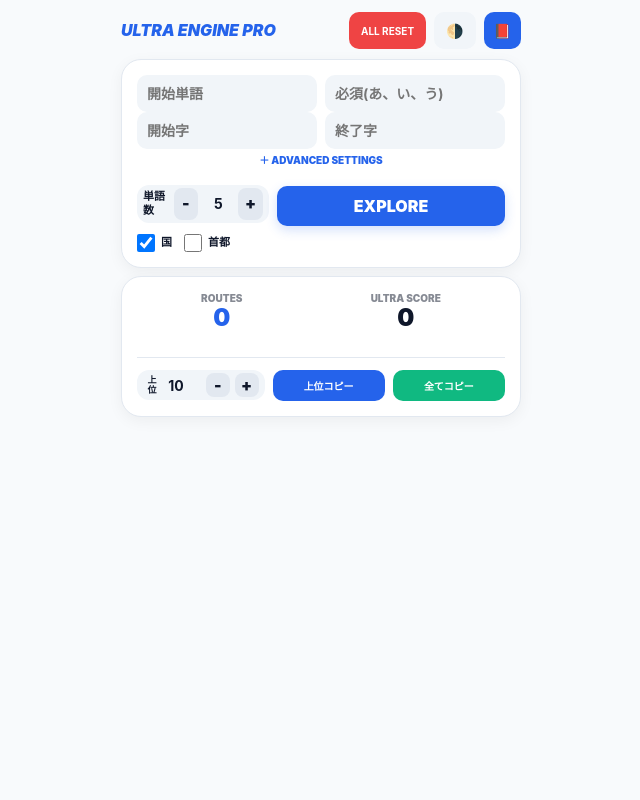
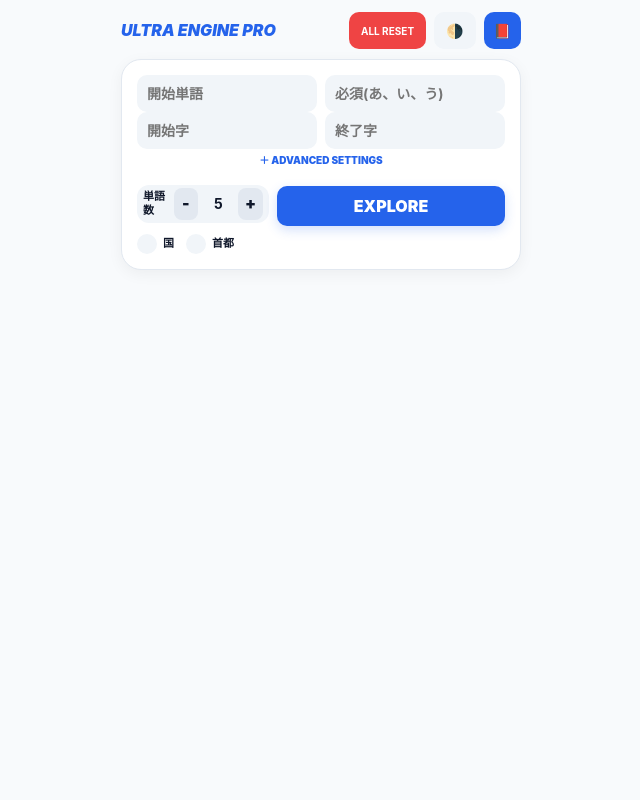
Before and after one commit to xjrstjrwvg-commits/Aleksandrovsk-Sakhalinsky, a Flask app: page / in a window 1280 px wide. Shown: the whole page, without its empty margins (319-959 px from the left). Run offline with Flask 3, Linux system fonts and the light colour scheme.

Commit message:
Update index.html

```diff
--- a/templates/index.html
+++ b/templates/index.html
@@ -5,19 +5,20 @@
     <meta name="viewport" content="width=device-width, initial-scale=1.0, maximum-scale=1.0, user-scalable=no, viewport-fit=cover">
     <title>極・ULTRA ENGINE Pro</title>
     <style>
+        /* 基本スタイル - これが読み込まれないと白背景になります */
         :root { --bg: #f8fafc; --text: #0f172a; --glass: #ffffff; --border: #e2e8f0; --accent: #2563eb; --input-bg: #f1f5f9; }
         .dark { --bg: #020617; --text: #f1f5f9; --glass: #0f172a; --border: #1e293b; --accent: #3b82f6; --input-bg: #1e293b; }
 
         * { box-sizing: border-box; font-family: -apple-system, sans-serif; writing-mode: horizontal-tb !important; -webkit-writing-mode: horizontal-tb !important; }
 
-        body { background-color: var(--bg); color: var(--text); margin: 0; padding: 10px; line-height: 1.2; overflow-x: hidden; }
+        body { background-color: var(--bg); color: var(--text); margin: 0; padding: 10px; line-height: 1.2; overflow-x: hidden; min-height: 100vh; }
         .max-w-md { max-width: 400px; margin: 0 auto; display: flex; flex-direction: column; gap: 8px; }
         .glass { background-color: var(--glass); border: 1px solid var(--border); border-radius: 20px; padding: 15px; box-shadow: 0 4px 15px rgba(0,0,0,0.05); }
 
         header { display: flex; justify-content: space-between; align-items: center; padding: 2px 0; }
         .title { font-weight: 900; color: var(--accent); font-style: italic; text-transform: uppercase; font-size: 16px; }
 
-        input, select, button { background-color: var(--input-bg); border: none; border-radius: 10px; padding: 10px; font-size: 14px; font-weight: 700; color: var(--text); width: 100%; outline: none; transition: 0.2s; }
+        input, select, button { background-color: var(--input-bg); border: none; border-radius: 10px; padding: 10px; font-size: 14px; font-weight: 700; color: var(--text); width: 100%; outline: none; transition: 0.2s; -webkit-appearance: none; }
 
         .grid-2 { display: grid; grid-template-columns: 1fr 1fr; gap: 8px; }
 
@@ -37,7 +38,7 @@
         .sticky-close { position: sticky; top: 0; z-index: 10000; width: 100%; padding: 12px; font-weight: 900; cursor: pointer; border: none; background: #ef4444; color: white; border-radius: 10px; margin-bottom: 10px; }
 
         summary { font-size: 10px; font-weight: 900; text-align: center; cursor: pointer; color: var(--accent); padding: 5px; list-style: none; }
-        .hidden { display: none; }
+        .hidden { display: none !important; }
     </style>
 </head>
 <body onchange="saveSettings()">
@@ -137,8 +138,6 @@
                 <div><div style="font-size:10px; opacity:0.5; font-weight:900;">ULTRA SCORE</div><div id="stat_score" style="font-size:24px; font-weight:900;">0</div></div>
             </div>
             <div id="rank_display" style="display:flex; justify-content:center; gap:6px; flex-wrap:wrap;"></div>
-
-            <!-- コピーツール追加 -->
             <div id="copy_tools" style="border-top: 1px solid var(--border); padding-top: 12px; display: flex; gap: 8px; align-items: center;">
                 <div class="step-container" style="flex: 1.2;">
                     <span style="font-size: 9px; font-weight: 900;">上位</span>
@@ -156,11 +155,6 @@
 
     <div id="dict-manager">
         <button onclick="closeDict()" class="sticky-close">CLOSE DICTIONARY</button>
-        <div style="display: grid; grid-template-columns: repeat(3, 1fr); gap: 5px; margin-bottom: 15px;">
-            <button onclick="bulkDictSet('red')" style="background:#f43f5e; color:white; font-size:10px; padding:12px 5px;">ALL 除外</button>
-            <button onclick="bulkDictSet('white')" style="background:#e2e8f0; color:#0f172a; font-size:10px; padding:12px 5px;">ALL リセット</button>
-            <button onclick="bulkDictSet('blue')" style="background:#2563eb; color:white; font-size:10px; padding:12px 5px;">ALL 必須</button>
-        </div>
         <div id="dict-list" style="display:grid; grid-template-columns:repeat(2, 1fr); gap:8px;"></div>
     </div>
 
@@ -192,21 +186,6 @@
             loadDictionaryUI(); saveSettings();
         }
 
-        async function bulkDictSet(state) {
-            if(!confirm(state==='white'?"全てリセットしますか？":"表示中を全て変更しますか？")) return;
-            const r = await fetch('/get_dictionary'); const dict = await r.json();
-            const cats = Array.from(document.querySelectorAll('input[name="cat"]:checked')).map(c => c.value);
-            cats.forEach(c => { (dict[c]||[]).forEach(w => { if(state==='white') delete wordStates[w]; else wordStates[w]=state; }); });
-            saveSettings(); loadDictionaryUI();
-        }
-
-        function allReset() {
-            if(confirm("全ての入力設定、および辞書の除外・必須設定を完全に初期化しますか？")) {
-                localStorage.clear();
-                location.reload();
-            }
-        }
-
         async function run() {
             const btn = document.getElementById('btn'); btn.innerText = "WAIT..."; btn.disabled = true;
             const body = {
@@ -228,23 +207,15 @@
         function updateUI(count, score) {
             document.getElementById('stat_count').innerText = count.toLocaleString();
             document.getElementById('stat_score').innerText = score.toLocaleString();
-
             let r20 = 1;
-            if (score > 2000000) r20 = 19 + Math.min(1, Math.floor((score - 2000000) / 1000000));
-            else if (score > 500000) r20 = 16 + Math.floor((score - 500000) / 500000);
-            else if (score > 100000) r20 = 12 + Math.floor((score - 100000) / 100000);
-            else if (score > 20000)  r20 = 8 + Math.floor((score - 20000) / 20000);
-            else if (score > 5000)   r20 = 4 + Math.floor((score - 5000) / 3750);
-            else r20 = Math.max(1, Math.ceil(score / 1250));
-            r20 = Math.min(20, r20);
+            if (score > 2000000) r20 = 20;
+            else if (score > 1000000) r20 = 19;
+            else if (score > 500000) r20 = 16 + Math.floor((score - 500000) / 125000);
+            else r20 = Math.max(1, Math.ceil(score / 30000));
 
             const colors = { iron: "#1a1a1a", bronze: "#cd7f32", silver: "#c0c0c0", gold: "#ffd700", platinum: "#e5e4e2", diamond: "#b9f2ff" };
             let bg = r20<=3?colors.iron:r20<=7?colors.bronze:r20<=11?colors.silver:r20<=15?colors.gold:r20<=18?colors.platinum:colors.diamond;
-            document.getElementById('rank_display').innerHTML = `
-                <span class="badge" style="background:#2563eb;">5階級: ${['E','D','C','B','A'][Math.min(4, Math.floor(r20/4))]}</span>
-                <span class="badge" style="background:#10b981;">10階級: ${Math.ceil(r20/2)}</span>
-                <span class="badge" style="background:${bg}; color:${r20<=7?'#fff':'#000'}; border:1px solid rgba(0,0,0,0.1);">Rank ${r20}</span>
-            `;
+            document.getElementById('rank_display').innerHTML = `<span class="badge" style="background:${bg}; color:${r20<=7?'#fff':'#000'};">Rank ${r20}</span>`;
             document.getElementById('stats').classList.remove('hidden'); display();
         }
 
@@ -268,8 +239,7 @@
                 if (withLen) line += (nl ? '\n' : ' ') + `(${rt.join('').length}字)`;
                 return line;
             }).join('\n\n');
-            navigator.clipboard.writeText(text);
-            alert(`${targets.length}件コピーしました`);
+            navigator.clipboard.writeText(text); alert(`${targets.length}件コピー完了`);
         }
 
         function saveSettings() {
@@ -284,6 +254,8 @@
             Object.keys(s).forEach(k => { const el = document.getElementById(k); if(el) { if(el.type==='checkbox') el.checked=s[k]; else el.value=s[k]; } });
             loadDictionaryUI();
         };
+
+        function allReset() { if(confirm("初期化しますか？")) { localStorage.clear(); location.reload(); } }
     </script>
 </body>
 </html>
```
